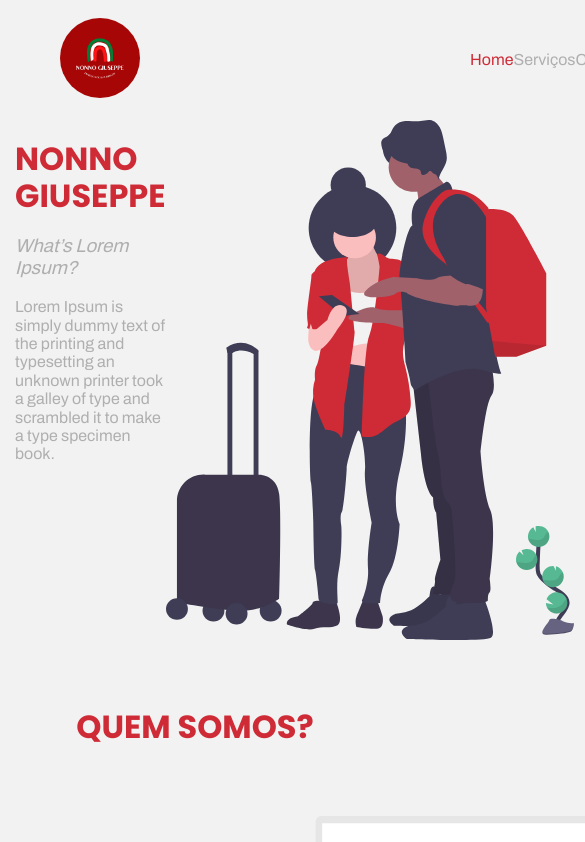
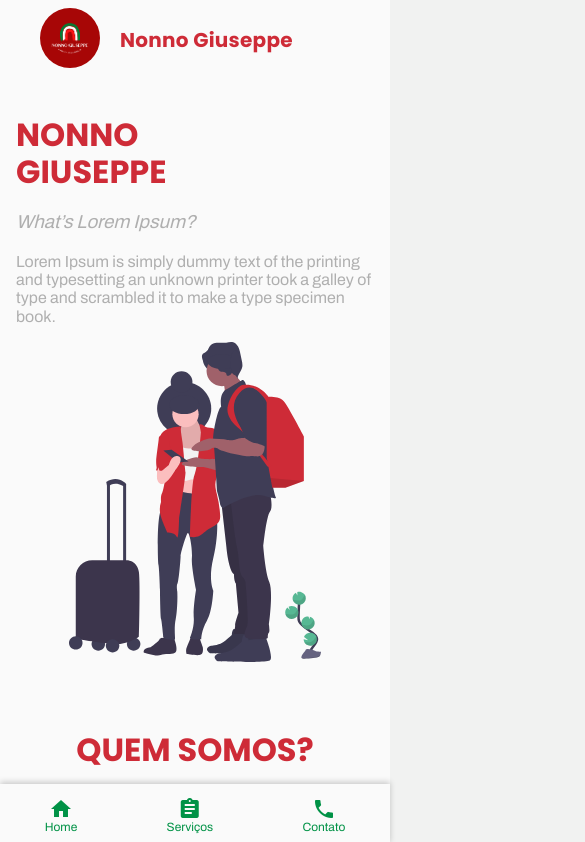
Before and after one commit to Gui-Oliveira/nonno-giuseppe, an Angular app: page / in a window 390 px wide. Shown: the top 842 px of the page, 585 px wide, since content can reach past the window. Built offline with nearby package versions, Linux system fonts and the light colour scheme.

Commit message:
ajustes nos componentes para design responsivo

```diff
--- a/package.json
+++ b/package.json
@@ -15,6 +15,7 @@
     "@angular/common": "^16.1.0",
     "@angular/compiler": "^16.1.0",
     "@angular/core": "^16.1.0",
+    "@angular/flex-layout": "^15.0.0-beta.42",
     "@angular/forms": "^16.1.0",
     "@angular/material": "^16.1.5",
     "@angular/platform-browser": "^16.1.0",
--- a/src/app/components/home/home.component.scss
+++ b/src/app/components/home/home.component.scss
@@ -29,3 +29,32 @@
 .img-quem-somos {
   padding-bottom: 3rem;
 }
+
+@media (max-width: 900px) {
+  .container {
+    display: flex;
+    flex-direction: column;
+    justify-content: center;
+    align-items: center;
+    padding: 0;
+  }
+
+  .text-limit {
+    &--text-right {
+      text-align: left;
+      max-width: 100%;
+      padding: 0rem;
+      margin-bottom: 5rem;
+    }
+  }
+
+  .img-header {
+    width: 20rem;
+    height: 20rem;
+    justify-content: center;
+  }
+
+  .img-quem-somos {
+    width: 20rem;
+  }
+}
--- /dev/null
+++ b/src/app/shared/bottom-menu/bottom-menu.component.html
@@ -0,0 +1,16 @@
+<div class="menu-container" *ngIf="isHandset">
+  <div class="bottom-menu">
+    <div class="menu-item">
+      <mat-icon fontIcon="home"></mat-icon>
+      <span routerLink="">Home</span>
+    </div>
+    <div class="menu-item">
+      <mat-icon fontIcon="assignment"></mat-icon>
+      <span routerLink="/servicos">Serviços</span>
+    </div>
+    <div class="menu-item">
+      <mat-icon fontIcon="phone"></mat-icon>
+      <span routerLink="/contato">Contato</span>
+    </div>
+  </div>
+</div>
--- /dev/null
+++ b/src/app/shared/bottom-menu/bottom-menu.component.scss
@@ -0,0 +1,40 @@
+@import "../../../dist/scss/variables.scss";
+
+.bottom-menu {
+  display: flex;
+  justify-content: space-around;
+  align-items: center;
+  background-color: #fafafa;
+  height: 60px;
+  position: fixed;
+  bottom: 0;
+  left: 0;
+  width: 100%;
+  z-index: 999;
+  box-shadow: 0px -2px 6px rgba(0, 0, 0, 0.2);
+}
+
+.menu-item {
+  display: flex;
+  flex-direction: column;
+  align-items: center;
+  padding: 5px;
+  border-top: 3px solid transparent;
+
+  font-family: "archivo", sans-serif;
+
+  color: $terciary-color;
+}
+
+.menu-item:hover {
+  border-color: $primary-color;
+}
+
+.menu-item img {
+  width: 25px;
+  height: 25px;
+}
+
+.menu-item span {
+  font-size: 12px;
+}
--- /dev/null
+++ b/src/app/shared/bottom-menu/bottom-menu.component.ts
@@ -0,0 +1,21 @@
+import { BreakpointObserver, Breakpoints } from '@angular/cdk/layout';
+import { Component, OnInit } from '@angular/core';
+
+@Component({
+  selector: 'app-bottom-menu',
+  templateUrl: './bottom-menu.component.html',
+  styleUrls: ['./bottom-menu.component.scss'],
+})
+export class BottomMenuComponent implements OnInit {
+  isHandset: boolean = false;
+
+  constructor(private breakpointObserver: BreakpointObserver) {}
+
+  ngOnInit(): void {
+    this.breakpointObserver
+      .observe([Breakpoints.Handset])
+      .subscribe((result) => {
+        this.isHandset = result.matches;
+      });
+  }
+}
--- a/src/app/shared/footer/footer.component.scss
+++ b/src/app/shared/footer/footer.component.scss
@@ -1,4 +1,4 @@
-@import '../../../dist/scss/variables.scss';
+@import "../../../dist/scss/variables.scss";
 
 .footer {
   background-color: $secondary-background-color;
@@ -10,7 +10,13 @@
 }
 
 span {
-    font-family: 'Poppins', sans-serif;
-    color: $secondary-text-color;
-    font-size: 18px;
+  font-family: "Poppins", sans-serif;
+  color: $secondary-text-color;
+  font-size: 18px;
 }
+
+@media screen and (max-width: 768px) {
+  .footer {
+    display: none;
+  }
+}
--- a/src/app/shared/header/header.component.html
+++ b/src/app/shared/header/header.component.html
@@ -1,5 +1,5 @@
-<div class="row header">
-  <a
+<mat-toolbar class="header">
+  <button
     routerLink=""
     [ngClass]="{ destaque: botaoAtivo === '/' }"
     (click)="marcarBotao('/')"
@@ -8,8 +8,10 @@
       src="../../../assets/imgs/logo__nonno-giuseppe.png"
       class="header--logo"
     />
-  </a>
-  <div class="col-md-12 menu">
+  </button>
+
+  <span fxShow fxHide.gt-xs class="header--title">Nonno Giuseppe</span>
+
   <a
     routerLink=""
     [ngClass]="{ destaque: botaoAtivo === '/' }"
@@ -28,5 +30,11 @@
     (click)="marcarBotao('/contato')"
     >Contato</a
   >
-  </div>
-</div>
+</mat-toolbar>
+
+<mat-sidenav-container>
+  <mat-sidenav-content>
+    <router-outlet></router-outlet>
+    <app-bottom-menu></app-bottom-menu>
+  </mat-sidenav-content>
+</mat-sidenav-container>
--- a/src/app/shared/header/header.component.scss
+++ b/src/app/shared/header/header.component.scss
@@ -1,41 +1,70 @@
 @import "../../../dist/scss/variables.scss";
 
+@media (max-width: 900px) {
+  .header {
+    padding: 0;
+    margin: 0;
+
+    a {
+      display: none;
+    }
+
+    button {
+      margin: 0;
+      padding: 0;
+    }
+
+    &--logo {
+      margin: 0;
+      padding: 0;
+    }
+
+    &--title {
+      margin: 10px;
+      font-family: 'poppins', sans-serif;
+      font-weight: bold;
+      color: $primary-text-color;
+    }
+  }
+}
+
 .header {
-  display: flex;
-  align-items: center;
-  padding: 30px;
-  height: 60px;
+  padding: 40px 0;
+  background-color: #fafafa;
+
+  a {
+    margin-left: 40px;
+  }
+
+  button {
+    background: #fafafa;
+    border: none;
+    margin: 40px;
+    cursor: pointer;
+    width: 30px;
+  }
 
   &--logo {
-    width: 80px;
-    height: 80px;
-    margin: 0 30px;
+    width: 60px;
+    height: 60px;
+    margin-right: 50px;
 
     border-radius: 50px;
   }
 }
 
-.menu {
-  display: flex;
-  align-items: center;
-  justify-content: space-between;
-  width: 100%;
-  padding: 0px 400px 0px 300px;
-}
-
-.login {
-  width: 153px;
-  height: 46px;
-  flex-shrink: 0;
-
-  border-radius: 40px;
-  font-family: "Archivo", sans-serif;
-  color: $primary-text-color;
-  border: 2px solid var(--flame-scarlet, $primary-color);
-
-  cursor: pointer;
-}
-
 .destaque {
   color: $primary-text-color;
 }
+
+.sidenav-container {
+  height: 100%;
+}
+
+.sidenav {
+  width: 200px;
+}
+
+.mat-sidenav-content {
+  padding: 16px;
+}
--- a/src/app/shared/header/header.component.ts
+++ b/src/app/shared/header/header.component.ts
@@ -1,22 +1,23 @@
-import { Component } from '@angular/core';
+import { Component, ViewChild } from '@angular/core';
+import { MatSidenav } from '@angular/material/sidenav';
 
 @Component({
   selector: 'app-header',
   templateUrl: './header.component.html',
-  styleUrls: ['./header.component.scss']
+  styleUrls: ['./header.component.scss'],
 })
 export class HeaderComponent {
+  @ViewChild('sidenav') sidenav!: MatSidenav;
 
   menuHeader = [
     { link: '/', nome: 'Home' },
     { link: '/servicos', nome: 'Serviços' },
     { link: '/contato', nome: 'Contato' },
-  ]
+  ];
 
-  botaoAtivo: string = '/'
+  botaoAtivo: string = '/';
 
   public marcarBotao(link: string) {
-    this.botaoAtivo = link
+    this.botaoAtivo = link;
   }
-
 }
```
Also changed, not shown: src/app/app.module.ts (+11 -1 lines), 2 other files (tests, documents, lock files or other folders). Lines whose indentation alone changed are shown as unchanged.
